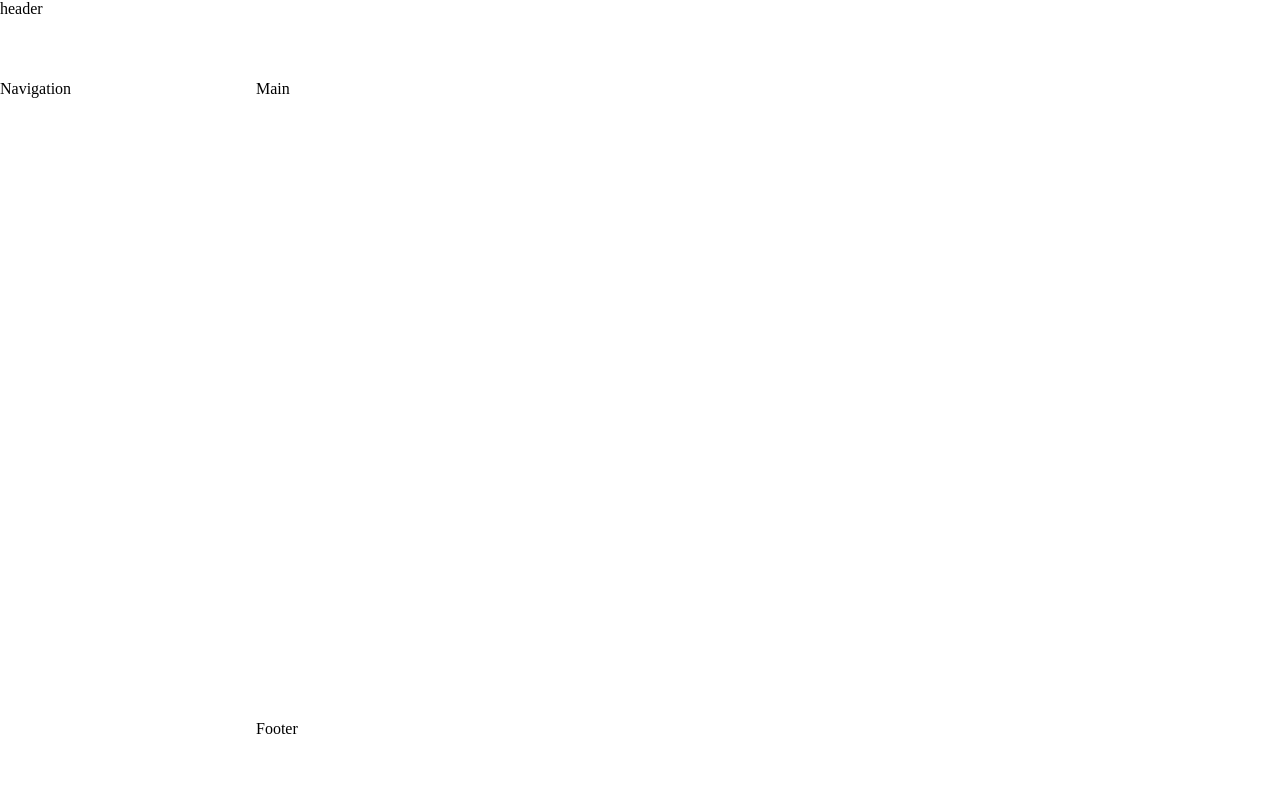
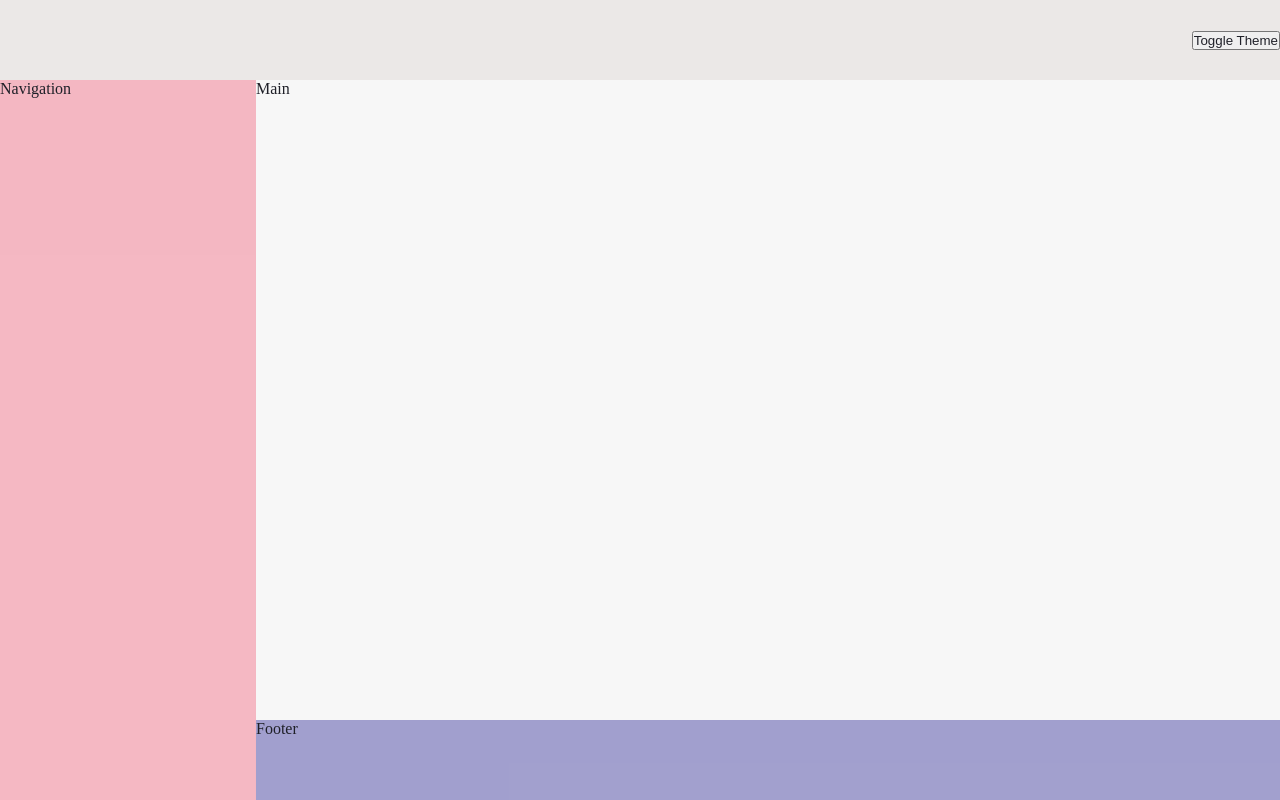
Before and after one commit to nikitachkhaidze/am-o-zone-FE, an Angular app: page / in a window 1280 px wide. Built offline with nearby package versions, Linux system fonts and the light colour scheme.

Commit message:
added theme toggle

```diff
--- a/src/layout/layout.component.html
+++ b/src/layout/layout.component.html
@@ -1,4 +1,6 @@
-<header class="app-layout__header">header</header>
+<header class="app-layout__header">
+  <button (click)="toggleTheme()">Toggle Theme</button>
+</header>
 <nav class="app-layout__navigation">Navigation</nav>
 <main class="app-layout__main">Main</main>
 <footer class="app-layout__footer">Footer</footer>
--- a/src/layout/layout.component.scss
+++ b/src/layout/layout.component.scss
@@ -15,17 +15,24 @@
 .app-layout {
   &__header {
     grid-area: header;
+    display: flex;
+    align-items: center;
+    justify-content: end;
+    background-color: var(--header-color);
   }
 
   &__navigation {
     grid-area: navigation;
+    background-color: var(--nav-color);
   }
 
   &__main {
     grid-area: main;
+    background-color: var(--main-color);
   }
 
   &__footer {
     grid-area: footer;
+    background-color: var(--footer-color);
   }
 }
--- a/src/layout/layout.component.ts
+++ b/src/layout/layout.component.ts
@@ -1,4 +1,9 @@
-import { Component } from '@angular/core';
+import { Component, HostBinding } from '@angular/core';
+
+enum Theme {
+  Light = 'light',
+  Dark = 'dark',
+}
 
 @Component({
   selector: 'app-layout',
@@ -6,5 +11,9 @@
   styleUrl: './layout.component.scss',
 })
 export class LayoutComponent {
+  @HostBinding('attr.data-theme') theme = Theme.Light;
 
+  toggleTheme() {
+    this.theme = this.theme === Theme.Light ? Theme.Dark : Theme.Light;
+  }
 }
--- a/src/styles.scss
+++ b/src/styles.scss
@@ -1,5 +1,10 @@
+@import 'theme';
+@import 'palettes';
+
 * {
   box-sizing: border-box;
   padding: 0;
   margin: 0;
+
+  color: var(--text-color);
 }
--- a/src/theme.scss
+++ b/src/theme.scss
@@ -1,6 +1,11 @@
 [data-theme="light"] {
-  --main-background-color: var(--dark-900);
+  --main-color: var(--dark-900);
   --text-color: var(--dark-100);
+
+  --header-color: var(--accent-light-900);
+  --nav-color: rgb(from var(--accent-light-800) r g b / 50%);
+  --footer-color: rgb(from var(--accent-light-600) r g b / 70%);
+
   --accent-color-1: var(--accent-light-900);
   --accent-color-2: var(--accent-light-800);
   --accent-color-3: var(--accent-light-700);
@@ -8,8 +13,13 @@
 }
 
 [data-theme="dark"] {
-  --main-background-color: var(--dark-100);
-  --text-color: var(--dark-900);
+  --main-color: var(--dark-100);
+  --text-color: var(--dark-800);
+
+  --header-color: rgb(from var(--accent-dark-800) r g b / 30%);
+  --nav-color: rgb(from var(--accent-dark-600) r g b / 50%);
+  --footer-color: rgb(from var(--dark-200) r g b / 70%);
+
   --accent-color-1: var(--accent-dark-900);
   --accent-color-2: var(--accent-dark-800);
   --accent-color-3: var(--accent-dark-700);
```
